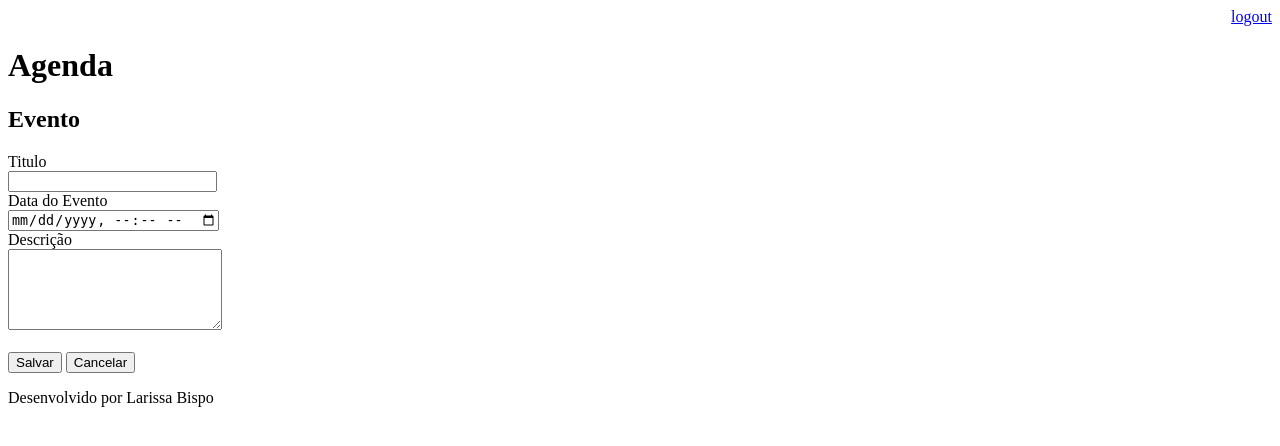
After one commit to bigshoes44/agenda, a Django app: page /agenda/evento/ in a window 1280 px wide. The commit adds this page. Shown: the top 446 px of the page. Run offline with Django 3.2, Linux system fonts and the light colour scheme; a user stored in the database is signed in.

Commit message:
Incluido template para inserção de eventos da agenda. Incluido o gitignore para ignorar os arquivos compilados

```diff
--- a/agenda/urls.py
+++ b/agenda/urls.py
@@ -20,6 +20,8 @@ from core import views
 urlpatterns = [
     path('admin/', admin.site.urls),
     path('agenda/', views.lista_eventos),
+    path('agenda/evento/', views.evento),
+    path('agenda/evento/submit', views.submit_evento),
     path('', views.index),
     path('login/', views.login_user),
     path('login/submit', views.submit_login),
--- a/core/views.py
+++ b/core/views.py
@@ -2,7 +2,7 @@ from django.shortcuts import render, redirect
 from core.models import Evento
 from django.contrib.auth.decorators import login_required
 from django.contrib.auth import authenticate, login, logout
-from django.contrib import  messages
+from django.contrib import messages
 # Create your views here.
 
 def login_user(request):
@@ -28,9 +28,27 @@ def submit_login(request):
             messages.error(request, 'Usuário ou senha inválido')
     return redirect('/')
 
+
+@login_required(login_url='/login/')
 def lista_eventos(request):
     user = request.user
     usuario = request.user
     evento = Evento.objects.filter(usuario=usuario)
     dados = {'eventos': evento}
     return render(request, 'agenda.html', dados)
+
+@login_required(login_url='/login/')
+def evento(request):
+    return render(request, 'evento.html')
+
+@login_required(login_url='/login/')
+def submit_evento(request):
+    if request.POST:
+        titulo = request.POST.get('titulo')
+        data_evento = request.POST.get('data_evento')
+        descricao = request.POST.get('descricao')
+        usuario = request.user
+        Evento.objects.create(titulo=titulo, data_evento=data_evento,
+                              descricao=descricao, usuario=usuario)
+
+    return redirect('/')
--- a/templates/agenda.html
+++ b/templates/agenda.html
@@ -2,6 +2,9 @@
 
 {% block content %}
     <h2>Agendamentos</h2>
+    <a href="evento/">
+       <button type="button">Novo Evento</button>
+    </a>
     <ul style="font-size: 18px">
         {% for evento in eventos %}
             <li>{{evento.titulo}} - {{evento.get_data_evento}}</li>
--- /dev/null
+++ b/templates/evento.html
@@ -0,0 +1,28 @@
+{% extends "model page.html" %}
+
+{%  block content %}
+
+<h2>Evento</h2>
+
+
+<form action="submit" method="POST">{% csrf_token %}
+    <label>Titulo</label>
+    <br>
+    <input type="text" name="titulo" size="23">
+    <br>
+    <label>Data do Evento</label>
+    <br>
+    <input type="datetime-local" name="data_evento">
+    <br>
+    <label>Descrição</label>
+    <br>
+    <textarea name="descricao" rows="5" cols="24"></textarea>
+    <br><br>
+    <button type="submit">Salvar</button>
+    <a href="/">
+        <button type="button">Cancelar</button>
+    </a>
+</form>
+
+
+{% endblock %}
```
Also changed, not shown: db.sqlite3, 1 other file.
